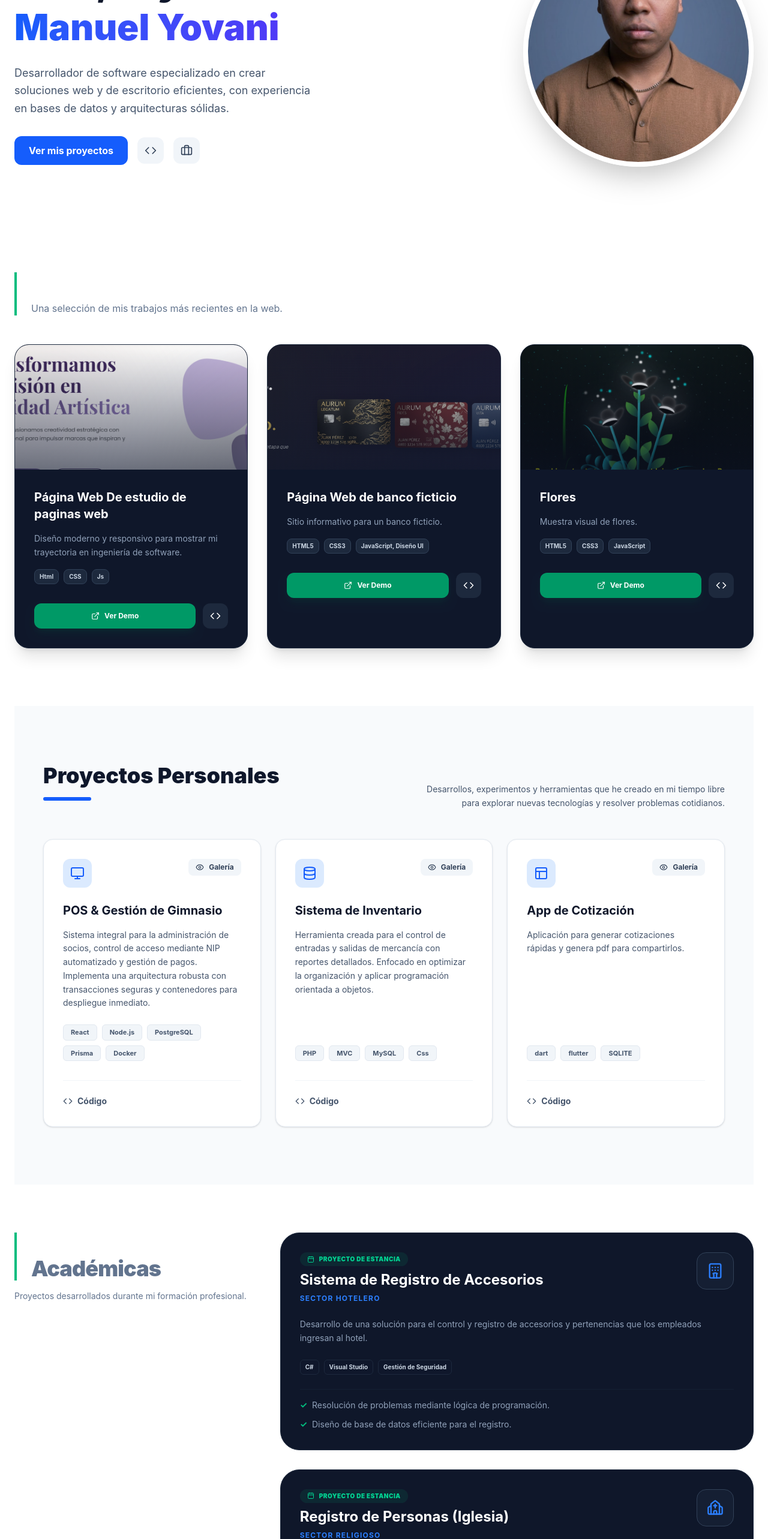
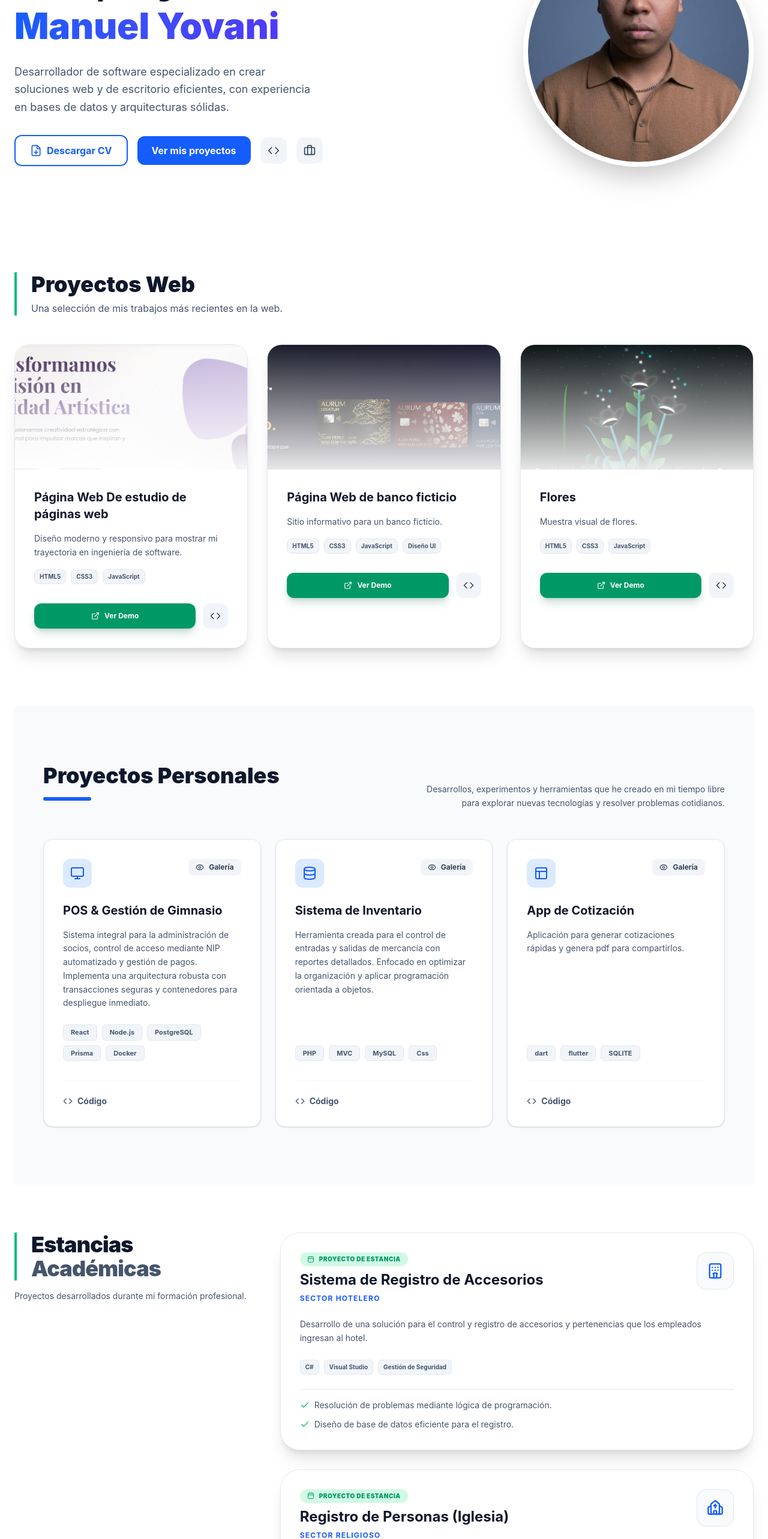
Before and after one commit to MANUEL666GAMER/mi-portafolio, a React (Vite) app: page / in a window 1280 px wide. Shown: the part 234-2800 px from the top of the page at 60% size. Built offline with nearby package versions, Linux system fonts and the light colour scheme.

Commit message:
Añadido archivo PDF del CV y mejoras en los componentes: gestión de tema oscuro en App, importaciones directas de íconos en About, Contact y Experience, y ajustes de estilo en Hero y Footer.

```diff
--- a/src/App.jsx
+++ b/src/App.jsx
@@ -9,20 +9,30 @@ import Contact from './components/Contact';
 import Footer from './components/Footer';
 
 function App() {
-  // 1. Estado para controlar el modo oscuro
-  const [dark, setDark] = useState(false);
+  // 1. Estado con memoria (localStorage)
+  const [dark, setDark] = useState(() => {
+    // Revisa si ya hay un tema guardado de una visita anterior
+    const savedTheme = localStorage.getItem('theme');
+    if (savedTheme) {
+      return savedTheme === 'dark';
+    }
+    // Si no hay nada guardado, lee si la computadora del usuario usa modo oscuro
+    return window.matchMedia('(prefers-color-scheme: dark)').matches;
+  });
 
-  // 2. Efecto para aplicar/quitar la clase 'dark' a la etiqueta <html>
+  // 2. Efecto para aplicar/quitar la clase 'dark' y GUARDAR la decisión
   useEffect(() => {
     if (dark) {
       document.documentElement.classList.add('dark');
+      localStorage.setItem('theme', 'dark'); // Guardamos en el navegador
     } else {
       document.documentElement.classList.remove('dark');
+      localStorage.setItem('theme', 'light'); // Guardamos en el navegador
     }
   }, [dark]);
 
   return (
-    // 3. Contenedor principal para toda la pantalla (maneja los colores de fondo generales)
+    // 3. Contenedor principal para toda la pantalla
     <div className="min-h-screen bg-white text-slate-900 dark:bg-[#030712] dark:text-white transition-colors duration-300">
 
       {/* Tu contenedor original que centra el contenido */}
--- a/src/components/Experience.jsx
+++ b/src/components/Experience.jsx
@@ -1,5 +1,6 @@
 import React from 'react';
-import * as LucideIcons from 'lucide-react';
+// Importamos los iconos de forma directa y segura
+import { Calendar, Hotel, Church, Check } from 'lucide-react';
 
 const experienceData = [
   {
@@ -7,77 +8,89 @@ const experienceData = [
     desc: "Desarrollo de una solución para el control y registro de accesorios y pertenencias que los empleados ingresan al hotel.",
     tech: ["C#", "Visual Studio", "Gestión de Seguridad"],
     sector: "Sector Hotelero",
-    icon: "Hotel"
+    // Pasamos el componente del icono directamente
+    icon: Hotel
   },
   {
     title: "Registro de Personas (Iglesia)",
     desc: "Desarrollo de una solución integral para el control y registro de asistentes a la congregación.",
     tech: ["PHP", "SQLite", "Gestión de Datos"],
     sector: "Sector Religioso",
-    icon: "Church"
+    icon: Church
   }
 ];
 
 const Experience = () => {
-  // Función de seguridad para iconos
-  const getIcon = (name) => LucideIcons[name] || LucideIcons[name.charAt(0).toUpperCase() + name.slice(1)] || LucideIcons.Code;
-  const CalendarIcon = getIcon('calendar');
-
   return (
     <section id="experiencia" className="py-20 flex flex-col md:flex-row gap-12">
+
       {/* Título de la sección */}
-      <div className="md:w-1/3 text-white">
+      <div className="md:w-1/3 text-slate-900 dark:text-white">
         <h2 className="text-4xl font-black border-l-4 border-emerald-500 pl-6 tracking-tight">
           Estancias <br />
-          <span className="text-slate-500">Académicas</span>
+          <span className="text-slate-600 dark:text-slate-500">Académicas</span>
         </h2>
-        <p className="mt-4 text-slate-500 text-sm">Proyectos desarrollados durante mi formación profesional.</p>
+        <p className="mt-4 text-slate-600 dark:text-slate-500 text-sm">
+          Proyectos desarrollados durante mi formación profesional.
+        </p>
       </div>
 
       {/* Lista de Experiencias */}
       <div className="md:w-2/3 space-y-8">
         {experienceData.map((exp, index) => {
-          const ProjectIcon = getIcon(exp.icon);
+          const ProjectIcon = exp.icon;
 
           return (
-            <div key={index} className="bg-[#0f172a] border border-slate-800 p-8 rounded-[2rem] space-y-6 hover:border-blue-500/30 transition-all duration-300">
+            // Fondo blanco en modo claro, oscuro en modo noche
+            <div key={index} className="bg-white dark:bg-[#0f172a] border border-slate-200 dark:border-slate-800 p-8 rounded-[2rem] space-y-6 hover:border-blue-500/30 transition-all duration-300 shadow-xl">
+
               <div className="flex justify-between items-start gap-4">
                 <div className="space-y-2">
-                  <span className="text-emerald-400 text-[10px] font-black px-3 py-1 bg-emerald-500/10 rounded-full flex items-center gap-2 w-fit uppercase tracking-wider">
-                    <CalendarIcon size={12} /> Proyecto de Estancia
+                  <span className="text-emerald-600 dark:text-emerald-400 text-[10px] font-black px-3 py-1 bg-emerald-100 dark:bg-emerald-500/10 rounded-full flex items-center gap-2 w-fit uppercase tracking-wider">
+                    <Calendar size={12} /> Proyecto de Estancia
                   </span>
-                  <h3 className="text-2xl font-bold text-white leading-tight">{exp.title}</h3>
-                  <p className="text-blue-500 font-bold text-xs uppercase tracking-widest">{exp.sector}</p>
+
+                  {/* Título adaptable */}
+                  <h3 className="text-2xl font-bold text-slate-900 dark:text-white leading-tight">
+                    {exp.title}
+                  </h3>
+                  <p className="text-blue-600 dark:text-blue-500 font-bold text-xs uppercase tracking-widest">
+                    {exp.sector}
+                  </p>
                 </div>
-                <div className="p-4 bg-slate-800/50 text-blue-500 rounded-2xl border border-slate-700">
+
+                {/* Caja del ícono principal */}
+                <div className="p-4 bg-slate-50 dark:bg-slate-800/50 text-blue-600 dark:text-blue-500 rounded-2xl border border-slate-200 dark:border-slate-700">
                   <ProjectIcon size={28} />
                 </div>
               </div>
 
-              <p className="text-slate-400 text-sm leading-relaxed">
+              {/* Descripción */}
+              <p className="text-slate-600 dark:text-slate-400 text-sm leading-relaxed">
                 {exp.desc}
               </p>
 
               {/* Tecnologías usadas */}
               <div className="flex flex-wrap gap-2">
                 {exp.tech.map((t, i) => (
-                  <span key={i} className="text-[10px] font-bold px-2 py-1 bg-slate-900 text-slate-300 rounded-md border border-slate-800">
+                  <span key={i} className="text-[10px] font-bold px-2 py-1 bg-slate-100 dark:bg-slate-900 text-slate-600 dark:text-slate-300 rounded-md border border-slate-200 dark:border-slate-800">
                     {t}
                   </span>
                 ))}
               </div>
 
               {/* Puntos clave */}
-              <ul className="space-y-3 text-slate-400 text-sm border-t border-slate-800/50 pt-4">
+              <ul className="space-y-3 text-slate-600 dark:text-slate-400 text-sm border-t border-slate-200 dark:border-slate-800/50 pt-4">
                 <li className="flex gap-2 items-start">
-                  <span className="text-emerald-500 font-bold">✓</span>
+                  <Check size={16} className="text-emerald-500 font-bold shrink-0 mt-0.5" />
                   Resolución de problemas mediante lógica de programación.
                 </li>
                 <li className="flex gap-2 items-start">
-                  <span className="text-emerald-500 font-bold">✓</span>
+                  <Check size={16} className="text-emerald-500 font-bold shrink-0 mt-0.5" />
                   Diseño de base de datos eficiente para el registro.
                 </li>
               </ul>
+
             </div>
           );
         })}
--- a/src/components/Footer.jsx
+++ b/src/components/Footer.jsx
@@ -1,69 +1,66 @@
 import React from 'react';
-import * as LucideIcons from 'lucide-react';
+// Importamos los íconos directamente. Usamos Code y Briefcase en lugar de Github/Linkedin
+import { Code, Briefcase, Mail, Code2, Heart } from 'lucide-react';
 
 const Footer = () => {
-  // Función de seguridad para iconos
-  const getIcon = (name) => {
-    return LucideIcons[name] ||
-           LucideIcons[name.charAt(0).toUpperCase() + name.slice(1)] ||
-           LucideIcons.Code;
-  };
+  return (
+    <footer className="py-12 border-t border-slate-200 dark:border-slate-800 mt-20">
+      <div className="grid md:grid-cols-3 gap-12 mb-12">
 
-  const GithubIcon = getIcon('github');
-  const LinkedinIcon = getIcon('linkedin');
-  const MailIcon = getIcon('mail');
-  const CodeIcon = getIcon('code2');
-  const HeartIcon = getIcon('heart');
-
-  return (
-    <footer className="py-12 border-t border-slate-800 mt-20">
-      <div className="grid md:grid-cols-3 gap-12 mb-12">
         {/* Marca */}
         <div className="space-y-6">
-          <div className="flex items-center gap-2 text-2xl font-black text-white">
-            <CodeIcon className="text-emerald-500" />
+          <div className="flex items-center gap-2 text-2xl font-black text-slate-900 dark:text-white">
+            <Code2 className="text-emerald-600 dark:text-emerald-500" />
             <span>dev.port</span>
           </div>
-          <p className="text-slate-500 text-sm leading-relaxed max-w-xs">
+          <p className="text-slate-600 dark:text-slate-500 text-sm leading-relaxed max-w-xs">
             Portafolio digital diseñado para destacar proyectos, experiencia y habilidades en el mundo del desarrollo de software.
           </p>
-          <div className="flex gap-4 text-slate-400">
-            <a href="#" className="p-2 bg-slate-800/50 rounded-lg hover:text-blue-500 transition-colors"><GithubIcon size={20} /></a>
-            <a href="#" className="p-2 bg-slate-800/50 rounded-lg hover:text-blue-500 transition-colors"><LinkedinIcon size={20} /></a>
-            <a href="#" className="p-2 bg-slate-800/50 rounded-lg hover:text-blue-500 transition-colors"><MailIcon size={20} /></a>
+          <div className="flex gap-4 text-slate-500 dark:text-slate-400">
+            {/* Redes Sociales usando Code y Briefcase */}
+            <a href="#" className="p-2 bg-slate-100 dark:bg-slate-800/50 rounded-lg hover:text-blue-600 dark:hover:text-blue-500 transition-colors">
+              <Code size={20} />
+            </a>
+            <a href="#" className="p-2 bg-slate-100 dark:bg-slate-800/50 rounded-lg hover:text-blue-600 dark:hover:text-blue-500 transition-colors">
+              <Briefcase size={20} />
+            </a>
+            <a href="#" className="p-2 bg-slate-100 dark:bg-slate-800/50 rounded-lg hover:text-blue-600 dark:hover:text-blue-500 transition-colors">
+              <Mail size={20} />
+            </a>
           </div>
         </div>
 
         {/* Navegación */}
         <div className="space-y-6">
-          <h4 className="font-bold text-white">Navegación</h4>
-          <ul className="space-y-4 text-slate-500 text-sm">
-            <li><a href="#" className="hover:text-white transition-colors">Inicio</a></li>
-            <li><a href="#proyectos" className="hover:text-white transition-colors">Proyectos</a></li>
-            <li><a href="#experiencia" className="hover:text-white transition-colors">Experiencia</a></li>
-            <li><a href="#sobre-mi" className="hover:text-white transition-colors">Sobre mí</a></li>
-            <li><a href="#contacto" className="hover:text-white transition-colors">Contacto</a></li>
+          <h4 className="font-bold text-slate-900 dark:text-white">Navegación</h4>
+          <ul className="space-y-4 text-slate-600 dark:text-slate-500 text-sm">
+            <li><a href="#" className="hover:text-slate-900 dark:hover:text-white transition-colors">Inicio</a></li>
+            <li><a href="#proyectos" className="hover:text-slate-900 dark:hover:text-white transition-colors">Proyectos</a></li>
+            <li><a href="#experiencia" className="hover:text-slate-900 dark:hover:text-white transition-colors">Experiencia</a></li>
+            <li><a href="#sobre-mi" className="hover:text-slate-900 dark:hover:text-white transition-colors">Sobre mí</a></li>
+            <li><a href="#contacto" className="hover:text-slate-900 dark:hover:text-white transition-colors">Contacto</a></li>
           </ul>
         </div>
 
         {/* Contacto rápido */}
-        <div className="space-y-6 text-slate-500 text-sm">
-          <h4 className="font-bold text-white">Contáctame</h4>
+        <div className="space-y-6 text-slate-600 dark:text-slate-500 text-sm">
+          <h4 className="font-bold text-slate-900 dark:text-white">Contáctame</h4>
           <ul className="space-y-4">
             <li className="flex items-center gap-2">
-              <span className="w-2 h-2 bg-emerald-500 rounded-full"></span>
+              <span className="w-2 h-2 bg-emerald-500 rounded-full animate-pulse"></span>
               Disponible para nuevas oportunidades
             </li>
-            <li>manuelyovaniperez@gmailcom</li>
-            <li>Cancun,Quintana Roo</li>
+            <li>manuelyovaniperez@gmail.com</li>
+            <li>Cancún, Quintana Roo</li>
           </ul>
         </div>
       </div>
 
-      <div className="flex flex-col md:flex-row justify-between items-center pt-8 border-t border-slate-800/50 gap-4">
-        <p className="text-slate-500 text-xs">© 2026 ManuelPerez. Todos los derechos reservados.</p>
+      {/* Copyright */}
+      <div className="flex flex-col md:flex-row justify-between items-center pt-8 border-t border-slate-200 dark:border-slate-800/50 gap-4">
+        <p className="text-slate-500 text-xs">© 2026 Manuel Perez. Todos los derechos reservados.</p>
         <p className="text-slate-500 text-xs flex items-center gap-1">
-          Hecho con <HeartIcon size={12} className="text-emerald-500 fill-emerald-500" /> y React
+          Hecho con <Heart size={12} className="text-emerald-500 fill-emerald-500" /> y React
         </p>
       </div>
     </footer>
--- a/src/components/Hero.jsx
+++ b/src/components/Hero.jsx
@@ -1,5 +1,5 @@
 import React from 'react';
-import {Download, Code, Briefcase} from 'lucide-react';
+import {Download, Code, Briefcase,FileDown} from 'lucide-react';
 
 const Hero = () => {
   return (
@@ -22,6 +22,16 @@ const Hero = () => {
 
         {/* BOTONES */}
         <div className="flex flex-col sm:flex-row items-center justify-center md:justify-start gap-4">
+
+<a
+    href="/CV/MANUEL_YOVANI_PEREZ_ALEGRIA.pdf" /* Ruta al archivo en la carpeta public */
+    download="MANUEL_YOVANI_PEREZ_ALEGRIA.pdf" /* Atributo que obliga a la descarga */
+    className="flex items-center justify-center gap-2 px-6 py-3 bg-white dark:bg-slate-800 border-2 border-blue-600 dark:border-blue-400 text-blue-600 dark:text-blue-400 font-bold rounded-xl hover:bg-blue-50 dark:hover:bg-slate-700 transition-colors w-full sm:w-auto"
+  >
+    <FileDown size={20} />
+    Descargar CV
+  </a>
+
           <a
             href="#proyectos-personales"
             className="px-6 py-3 bg-blue-600 hover:bg-blue-700 text-white font-bold rounded-xl transition-colors w-full sm:w-auto text-center"
--- a/src/components/Projects.jsx
+++ b/src/components/Projects.jsx
@@ -1,23 +1,24 @@
 import React from 'react';
-import * as LucideIcons from 'lucide-react';
+// Cambiamos la importación dinámica por importaciones directas y seguras para evitar errores al subir la página
+import { ExternalLink, Code } from 'lucide-react';
+
 import avastudioImg from '../assets/avaStudio.png';
 import AurumbankImg from '../assets/Aurumbank.png';
 import FLowersImg from '../assets/Flowers.png';
- // Asegúrate de tener esta imagen en tu carpeta de assets
 
 const projectData = [
   {
-    title: "Página Web De estudio de paginas web",
+    title: "Página Web De estudio de páginas web",
     desc: "Diseño moderno y responsivo para mostrar mi trayectoria en ingeniería de software.",
-    tech: ["Html", "CSS", "Js"],
-    link: "https://avastudio.com.mx/", // Pon el link de Vercel/Netlify aquí
+    tech: ["HTML5", "CSS3", "JavaScript"],
+    link: "https://avastudio.com.mx/",
     github: "https://github.com/MANUEL666GAMER/tu-repo",
-    image: avastudioImg // Pon la ruta de tu imagen aquí
+    image: avastudioImg
   },
   {
     title: "Página Web de banco ficticio",
     desc: "Sitio informativo para un banco ficticio.",
-    tech: ["HTML5", "CSS3", "JavaScript, Diseño UI"],
+    tech: ["HTML5", "CSS3", "JavaScript", "Diseño UI"],
     link: "https://aurumbank.onrender.com/",
     github: "https://github.com/MANUEL666GAMER",
     image: AurumbankImg
@@ -33,44 +34,43 @@ const projectData = [
 ];
 
 const Projects = () => {
-  const getIcon = (name) => LucideIcons[name] || LucideIcons[name.charAt(0).toUpperCase() + name.slice(1)] || LucideIcons.Code;
-
-  const ExternalIcon = getIcon('externalLink');
-  const GithubIcon = getIcon('github');
-
   return (
     <section id="proyectos" className="py-24 space-y-12">
       <div className="border-l-4 border-emerald-500 pl-6">
-        <h2 className="text-4xl font-black text-white">Proyectos Web</h2>
-        <p className="text-slate-500 mt-2">Una selección de mis trabajos más recientes en la web.</p>
+        {/* Cambiamos a texto oscuro por defecto y blanco en modo dark */}
+        <h2 className="text-4xl font-black text-slate-900 dark:text-white">Proyectos Web</h2>
+        <p className="text-slate-600 dark:text-slate-500 mt-2">Una selección de mis trabajos más recientes en la web.</p>
       </div>
 
       <div className="grid md:grid-cols-2 lg:grid-cols-3 gap-8">
         {projectData.map((project, i) => (
-          <div key={i} className="bg-[#0f172a] border border-slate-800 rounded-3xl overflow-hidden group hover:border-emerald-500/50 transition-all duration-300 shadow-xl">
-            {/* Contenedor de Imagen con Overlay */}
-            <div className="relative h-52 overflow-hidden">
+          // Fondo blanco por defecto, fondo oscuro en dark mode. Bordes adaptables.
+          <div key={i} className="bg-white dark:bg-[#0f172a] border border-slate-200 dark:border-slate-800 rounded-3xl overflow-hidden group hover:border-emerald-500/50 transition-all duration-300 shadow-xl">
+
+            {/* Contenedor de Imagen con Overlay adaptable */}
+            <div className="relative h-52 overflow-hidden bg-slate-100 dark:bg-[#0f172a]">
               <img
                 src={project.image}
                 className="w-full h-full object-cover group-hover:scale-110 transition-transform duration-500"
                 alt={project.title}
               />
-              <div className="absolute inset-0 bg-gradient-to-t from-[#0f172a] to-transparent opacity-60"></div>
+              {/* El gradiente ahora se adapta para fundirse con el blanco o el azul oscuro */}
+              <div className="absolute inset-0 bg-gradient-to-t from-white dark:from-[#0f172a] to-transparent opacity-90 dark:opacity-60"></div>
             </div>
 
             {/* Contenido */}
             <div className="p-8 space-y-4">
-              <h3 className="text-xl font-bold text-white group-hover:text-emerald-400 transition-colors">
+              <h3 className="text-xl font-bold text-slate-900 dark:text-white group-hover:text-emerald-600 dark:group-hover:text-emerald-400 transition-colors">
                 {project.title}
               </h3>
-              <p className="text-slate-400 text-sm leading-relaxed">
+              <p className="text-slate-600 dark:text-slate-400 text-sm leading-relaxed">
                 {project.desc}
               </p>
 
-              {/* Etiquetas de Tecnología */}
+              {/* Etiquetas de Tecnología adaptables */}
               <div className="flex flex-wrap gap-2">
                 {project.tech.map(t => (
-                  <span key={t} className="text-[10px] font-bold px-2 py-1 bg-slate-800 text-slate-300 rounded-lg border border-slate-700">
+                  <span key={t} className="text-[10px] font-bold px-2 py-1 bg-slate-100 dark:bg-slate-800 text-slate-600 dark:text-slate-300 rounded-lg border border-slate-200 dark:border-slate-700">
                     {t}
                   </span>
                 ))}
@@ -84,15 +84,15 @@ const Projects = () => {
                   rel="noopener noreferrer"
                   className="flex-1 py-3 bg-emerald-600 hover:bg-emerald-700 text-white rounded-xl text-xs font-bold flex items-center justify-center gap-2 transition-all shadow-lg shadow-emerald-900/20"
                 >
-                  <ExternalIcon size={14} /> Ver Demo
+                  <ExternalLink size={14} /> Ver Demo
                 </a>
                 <a
                   href={project.github}
                   target="_blank"
                   rel="noopener noreferrer"
-                  className="p-3 bg-slate-800 hover:bg-slate-700 text-white rounded-xl transition-colors"
+                  className="p-3 bg-slate-100 hover:bg-slate-200 dark:bg-slate-800 dark:hover:bg-slate-700 text-slate-700 dark:text-white rounded-xl transition-colors"
                 >
-                  <GithubIcon size={18} />
+                  <Code size={18} />
                 </a>
               </div>
             </div>
```
Also changed, not shown: src/components/About.jsx (+32 -21 lines), src/components/Contact.jsx (+41 -41 lines), 1 other file (tests, documents, lock files or other folders).
